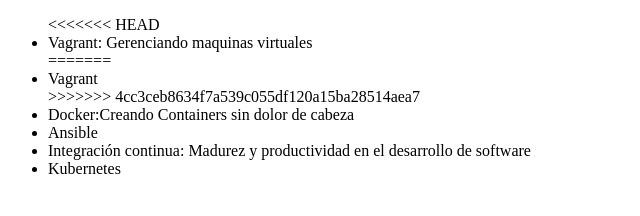
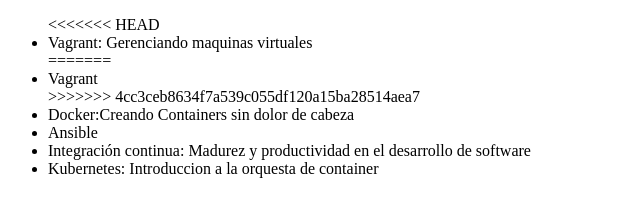
Before and after one commit to MonikPaPo/alura-git, a plain HTML site: page index.html in a window 1280 px wide. Shown: the whole page, without its empty margins (0-640 px from the left). Drawn offline with Linux system fonts and the light colour scheme.

Commit message:
Modificando el nombre del curso kubernetes

```diff
--- a/index.html
+++ b/index.html
@@ -15,7 +15,7 @@
 		<li>Docker:Creando Containers sin dolor de cabeza</li>
 		<li>Ansible</li>
 		<li>Integración continua: Madurez y productividad en el desarrollo de software</li>
-		<li>Kubernetes</li>
+		<li>Kubernetes: Introduccion a la orquesta de container</li>
 	</ul>
 
 </body>
```
